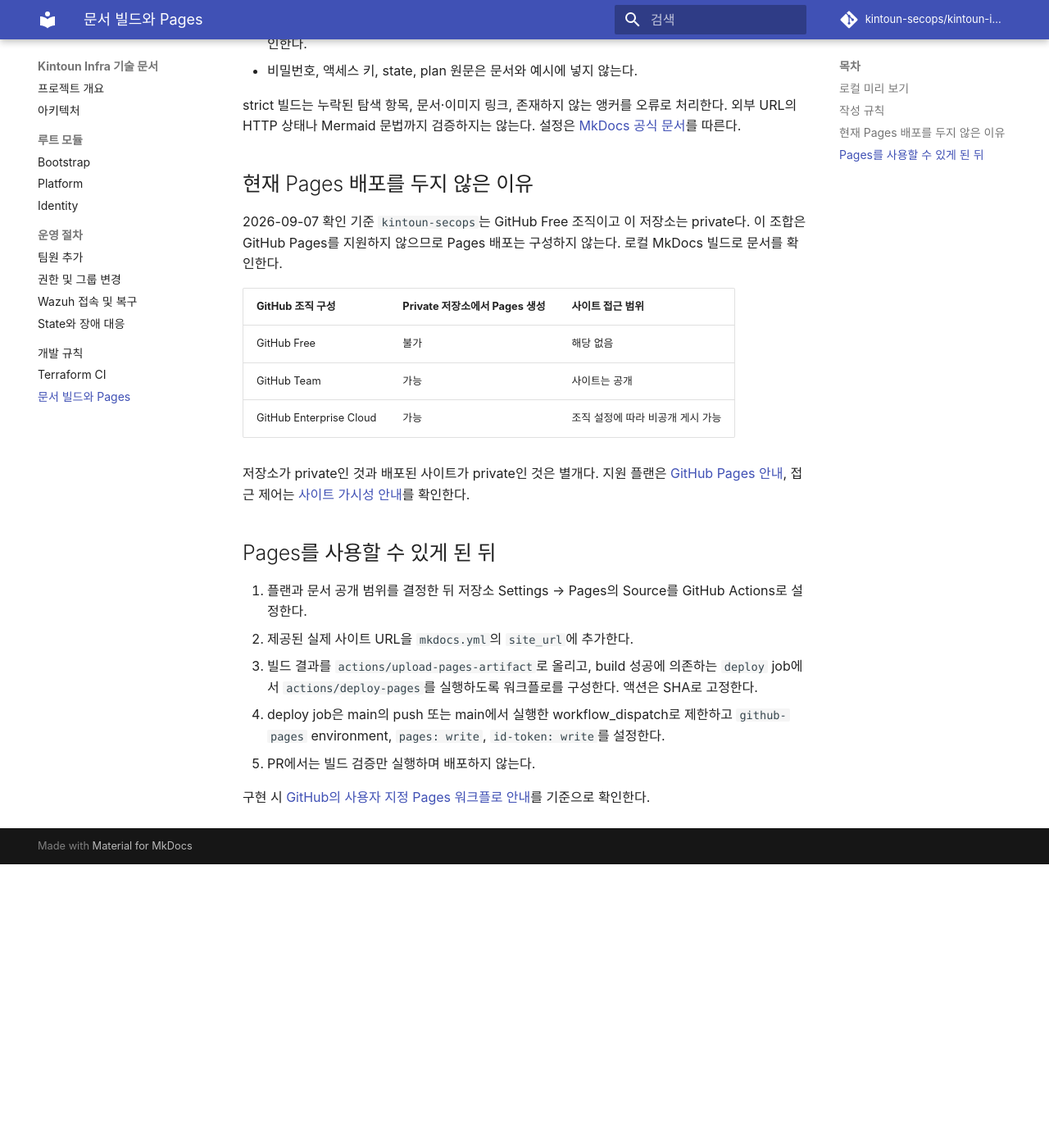
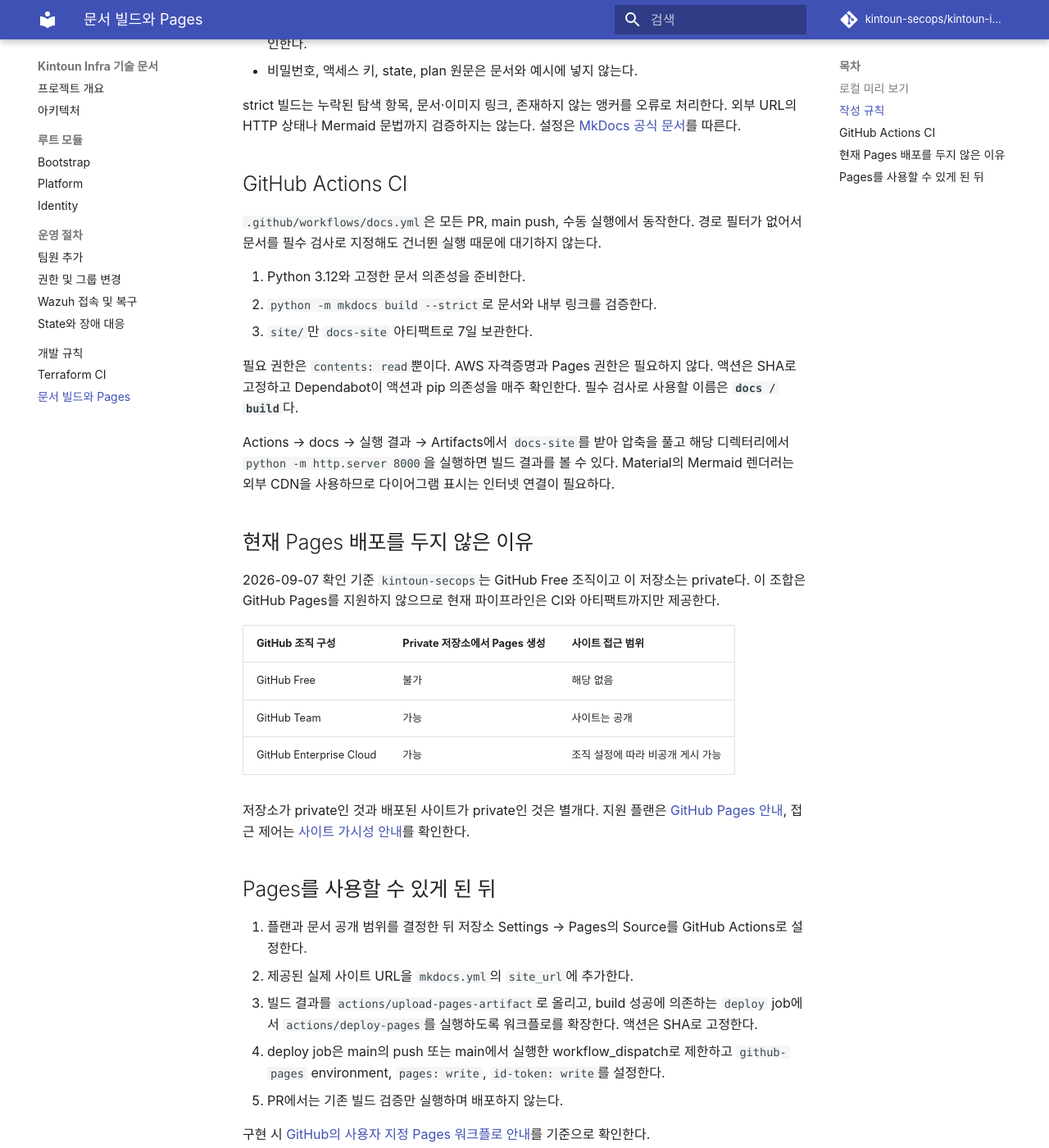
Before and after one commit to kintoun-secops/kintoun-infra, an MkDocs documentation site: the page built from docs/documentation.md, in a window 1280 px wide and 1400 px high, scrolled down 802 px. Shown: the whole window at 82% size. Built offline with MkDocs 1.6.1 and Material for MkDocs 9.7.7, drawn with Linux system fonts in a browser that asks for light colours; comment, search, counter and statistics services are not loaded; before the commit the page ends 1856 px from its top, so only the background shows below that; some of the changed text lies outside the part shown.

Commit message:
ci(.github): 문서 빌드 검증과 HTML 아티팩트 추가
PR, main push와 수동 실행에서 MkDocs strict 빌드를 수행하고 HTML을 7일 보관한다.
최소 읽기 권한과 SHA 고정 액션을 사용하고 문서 의존성의 Dependabot 갱신을 추가한다.
Free 조직의 private 저장소 조건에 맞춰 Pages 배포는 구성하지 않는다.

이 커밋만 롤백하면 문서 CI와 pip 갱신이 제거되고 로컬 문서 빌드는 유지된다.
MkDocs 도입 커밋에 의존한다.
검증: 이 커밋의 파일만 추출한 디렉터리에서 MkDocs strict 빌드와 문서 workflow lint.

````diff
--- a/docs/documentation.md
+++ b/docs/documentation.md
@@ -5,7 +5,7 @@
 
 ## 로컬 미리 보기
 
-Python 3.12를 사용한다. 저장소 루트에서 실행한다.
+CI와 같은 Python 3.12를 사용한다. 저장소 루트에서 실행한다.
 
 ```bash
 python3.12 -m venv .venv
@@ -14,7 +14,7 @@
 python -m mkdocs serve
 ```
 
-`http://127.0.0.1:8000`에서 수정 내용을 확인한다. 빌드 검증은 다음 명령이다.
+`http://127.0.0.1:8000`에서 수정 내용을 확인한다. CI와 같은 검증은 다음 명령이다.
 
 ```bash
 python -m mkdocs build --strict
@@ -35,11 +35,27 @@
 외부 URL의 HTTP 상태나 Mermaid 문법까지 검증하지는 않는다.
 설정은 [MkDocs 공식 문서](https://www.mkdocs.org/user-guide/configuration/#validation)를 따른다.
 
+## GitHub Actions CI
+
+`.github/workflows/docs.yml`은 모든 PR, main push, 수동 실행에서 동작한다.
+경로 필터가 없어서 문서를 필수 검사로 지정해도 건너뛴 실행 때문에 대기하지 않는다.
+
+1. Python 3.12와 고정한 문서 의존성을 준비한다.
+2. `python -m mkdocs build --strict`로 문서와 내부 링크를 검증한다.
+3. `site/`만 `docs-site` 아티팩트로 7일 보관한다.
+
+필요 권한은 `contents: read`뿐이다. AWS 자격증명과 Pages 권한은 필요하지 않다.
+액션은 SHA로 고정하고 Dependabot이 액션과 pip 의존성을 매주 확인한다.
+필수 검사로 사용할 이름은 **`docs / build`**다.
+
+Actions → docs → 실행 결과 → Artifacts에서 `docs-site`를 받아 압축을 풀고
+해당 디렉터리에서 `python -m http.server 8000`을 실행하면 빌드 결과를 볼 수 있다.
+Material의 Mermaid 렌더러는 외부 CDN을 사용하므로 다이어그램 표시는 인터넷 연결이 필요하다.
+
 ## 현재 Pages 배포를 두지 않은 이유
 
 2026-09-07 확인 기준 `kintoun-secops`는 GitHub Free 조직이고 이 저장소는 private다.
-이 조합은 GitHub Pages를 지원하지 않으므로 Pages 배포는 구성하지 않는다.
-로컬 MkDocs 빌드로 문서를 확인한다.
+이 조합은 GitHub Pages를 지원하지 않으므로 현재 파이프라인은 CI와 아티팩트까지만 제공한다.
 
 | GitHub 조직 구성 | Private 저장소에서 Pages 생성 | 사이트 접근 범위 |
 | --- | --- | --- |
@@ -56,9 +72,9 @@
 1. 플랜과 문서 공개 범위를 결정한 뒤 저장소 Settings → Pages의 Source를 GitHub Actions로 설정한다.
 2. 제공된 실제 사이트 URL을 `mkdocs.yml`의 `site_url`에 추가한다.
 3. 빌드 결과를 `actions/upload-pages-artifact`로 올리고, build 성공에 의존하는
-   `deploy` job에서 `actions/deploy-pages`를 실행하도록 워크플로를 구성한다. 액션은 SHA로 고정한다.
+   `deploy` job에서 `actions/deploy-pages`를 실행하도록 워크플로를 확장한다. 액션은 SHA로 고정한다.
 4. deploy job은 main의 push 또는 main에서 실행한 workflow_dispatch로 제한하고
    `github-pages` environment, `pages: write`, `id-token: write`를 설정한다.
-5. PR에서는 빌드 검증만 실행하며 배포하지 않는다.
+5. PR에서는 기존 빌드 검증만 실행하며 배포하지 않는다.
 
 구현 시 [GitHub의 사용자 지정 Pages 워크플로 안내](https://docs.github.com/en/pages/getting-started-with-github-pages/using-custom-workflows-with-github-pages)를 기준으로 확인한다.
````
Also changed, not shown: docs/ci.md (+2 -0 lines), 2 other files.
